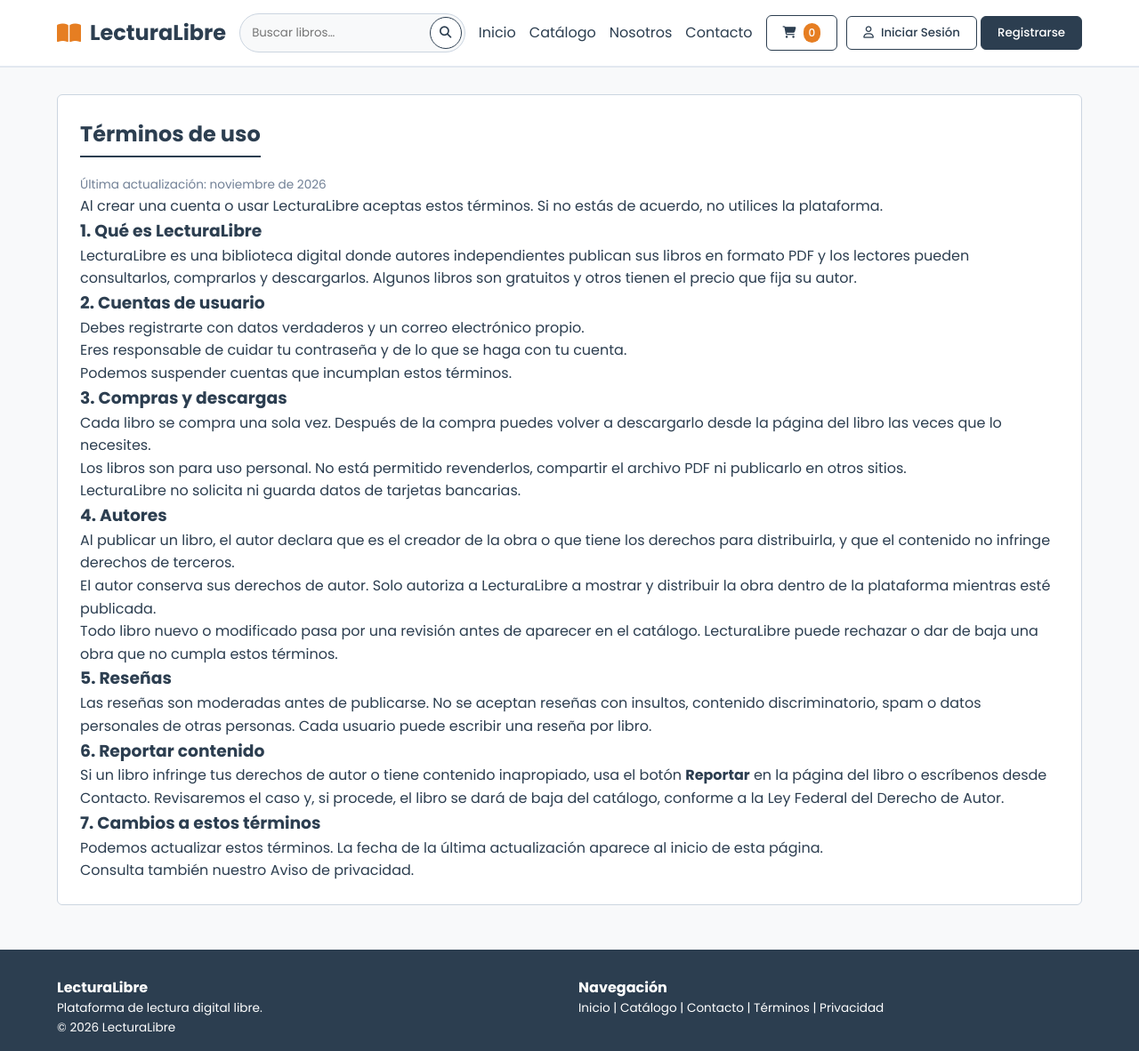
After one commit to AngelLepe19/PIA_LAB-ProgramacionWeb, a PHP site: page /terminos.php in a window 1280 px wide. The commit adds this page. Shown: the whole page at 89% size. Run offline with PHP 8.4, Linux system fonts and the light colour scheme.

Commit message:
Agrega terminos de uso, aviso de privacidad y registro como autor

```diff
--- /dev/null
+++ b/terminos.php
@@ -0,0 +1,240 @@
+<?php
+session_start();
+require_once 'config/conexion.php';
+
+$pagina_actual = basename($_SERVER['PHP_SELF']);
+$logueado = isset($_SESSION['id_usuario']);
+$id_rol = $logueado ? (int)$_SESSION['id_rol'] : 0;
+$nombre_usuario = $logueado ? $_SESSION['nombre_completo'] : '';
+
+// Contar libros en el carrito real del usuario
+$cart_count = 0;
+if ($logueado) {
+    $stmt_cart = $conn->prepare("SELECT COUNT(*) AS total FROM carrito WHERE id_usuario = ?");
+    $stmt_cart->bind_param("i", $_SESSION['id_usuario']);
+    $stmt_cart->execute();
+    $res_cart = $stmt_cart->get_result()->fetch_assoc();
+    $cart_count = (int)($res_cart['total'] ?? 0);
+    $stmt_cart->close();
+}
+
+// Esta página no maneja avisos propios
+$alerta_texto = '';
+$alerta_tipo = '';
+?>
+<!DOCTYPE html>
+<html lang="es">
+<head>
+    <meta charset="UTF-8">
+    <meta name="viewport" content="width=device-width, initial-scale=1.0">
+    <title>Términos de uso - LecturaLibre</title>
+    <link rel="stylesheet" href="assets/css/estilos.css?v=5">
+    <script src="assets/js/main.js"></script>
+</head>
+<body>
+
+    <header>
+        <div class="container navbar">
+            <a href="index.php" class="logo">
+                <i class="fa-solid fa-book-open"></i><span>LecturaLibre</span>
+            </a>
+
+            <details class="nav-menu-toggle">
+                <summary class="btn search-icon" aria-label="Menú" aria-controls="nav-menu">
+                    <i class="fa-solid fa-bars" aria-hidden="true"></i>
+                </summary>
+            </details>
+
+            <form class="search-bar" action="catalogo.php" method="get" role="search">
+                <input type="search" id="global-search" name="q" aria-label="Buscar por título, autor o categoría"
+                       placeholder="Buscar libros…">
+                <button type="submit" class="btn search-icon" aria-label="Buscar">
+                    <i class="fa-solid fa-magnifying-glass" aria-hidden="true"></i>
+                </button>
+            </form>
+
+            <div class="nav-menu" id="nav-menu">
+                <ul class="nav-links">
+                    <li><a href="index.php" id="link-inicio" class="<?= $pagina_actual === 'index.php' ? 'active-link' : '' ?>">Inicio</a></li>
+                    <li><a href="catalogo.php" id="link-catalogo" class="<?= $pagina_actual === 'catalogo.php' ? 'active-link' : '' ?>">Catálogo</a></li>
+                    <li><a href="nosotros.php" id="link-nosotros" class="<?= $pagina_actual === 'nosotros.php' ? 'active-link' : '' ?>">Nosotros</a></li>
+                    <li><a href="contacto.php" id="link-contacto" class="<?= $pagina_actual === 'contacto.php' ? 'active-link' : '' ?>">Contacto</a></li>
+
+                    <?php if ($id_rol === 2): ?>
+                        <li id="author-nav-item"><a href="admin/libros.php">Panel Autor</a></li>
+                    <?php elseif ($id_rol === 3): ?>
+                        <li id="worker-nav-item"><a href="admin/resenas.php">Panel Trabajador</a></li>
+                    <?php elseif ($id_rol === 4): ?>
+                        <li id="admin-nav-item"><a href="admin/reportes.php">Panel Admin</a></li>
+                    <?php endif; ?>
+                </ul>
+
+                <div class="user-actions">
+                    <button class="btn" onclick="window.location.href='carrito.php'">
+                        <i class="fa-solid fa-cart-shopping"></i> <span id="cart-count" class="badge"><?= $cart_count ?></span>
+                    </button>
+
+                    <?php if (!$logueado): ?>
+                        <div id="auth-buttons">
+                            <button class="btn" onclick="openAuthModal('login')"><i class="fa-regular fa-user"></i> Iniciar Sesión</button>
+                            <button class="btn btn-primary" onclick="openAuthModal('signup')">Registrarse</button>
+                        </div>
+                    <?php else: ?>
+                        <div id="user-menu" style="display: flex; gap: 10px; align-items: center;">
+                            <button class="btn" onclick="window.location.href='perfil.php'">
+                                <i class="fa-solid fa-circle-user"></i> <span id="user-display-name"><?= htmlspecialchars($nombre_usuario) ?></span>
+                            </button>
+                            <a href="auth/logout.php" class="btn btn-danger" title="Cerrar sesión">
+                                <i class="fa-solid fa-right-from-bracket"></i>
+                            </a>
+                        </div>
+                    <?php endif; ?>
+                </div>
+            </div>
+        </div>
+    </header>
+
+    <?php if ($alerta_texto !== ''): ?>
+        <div class="container" style="margin-top: 15px;">
+            <div style="padding: 12px 16px; border-radius: 6px; font-size: 0.9rem; background: <?= $alerta_tipo === 'exito' ? '#d4edda' : '#f8d7da' ?>; color: <?= $alerta_tipo === 'exito' ? '#155724' : '#721c24' ?>; border: 1px solid <?= $alerta_tipo === 'exito' ? '#c3e6cb' : '#f5c6cb' ?>;">
+                <?= htmlspecialchars($alerta_texto) ?>
+            </div>
+        </div>
+    <?php endif; ?>
+
+    <main class="container">
+        <section id="terminos" class="texto-legal" style="background: white; padding: 25px; border-radius: var(--radius); border: 1px solid var(--wf-border); line-height: 1.6;">
+            <h2 class="section-title">Términos de uso</h2>
+            <p style="font-size: 0.85rem; color: var(--wf-gray);">Última actualización: noviembre de 2026</p>
+
+            <p>Al crear una cuenta o usar LecturaLibre aceptas estos términos. Si no estás de acuerdo, no utilices la plataforma.</p>
+
+            <h3>1. Qué es LecturaLibre</h3>
+            <p>LecturaLibre es una biblioteca digital donde autores independientes publican sus libros en formato PDF y los lectores pueden consultarlos, comprarlos y descargarlos. Algunos libros son gratuitos y otros tienen el precio que fija su autor.</p>
+
+            <h3>2. Cuentas de usuario</h3>
+            <ul>
+                <li>Debes registrarte con datos verdaderos y un correo electrónico propio.</li>
+                <li>Eres responsable de cuidar tu contraseña y de lo que se haga con tu cuenta.</li>
+                <li>Podemos suspender cuentas que incumplan estos términos.</li>
+            </ul>
+
+            <h3>3. Compras y descargas</h3>
+            <ul>
+                <li>Cada libro se compra una sola vez. Después de la compra puedes volver a descargarlo desde la página del libro las veces que lo necesites.</li>
+                <li>Los libros son para uso personal. No está permitido revenderlos, compartir el archivo PDF ni publicarlo en otros sitios.</li>
+                <li>LecturaLibre no solicita ni guarda datos de tarjetas bancarias.</li>
+            </ul>
+
+            <h3>4. Autores</h3>
+            <ul>
+                <li>Al publicar un libro, el autor declara que es el creador de la obra o que tiene los derechos para distribuirla, y que el contenido no infringe derechos de terceros.</li>
+                <li>El autor conserva sus derechos de autor. Solo autoriza a LecturaLibre a mostrar y distribuir la obra dentro de la plataforma mientras esté publicada.</li>
+                <li>Todo libro nuevo o modificado pasa por una revisión antes de aparecer en el catálogo. LecturaLibre puede rechazar o dar de baja una obra que no cumpla estos términos.</li>
+            </ul>
+
+            <h3>5. Reseñas</h3>
+            <p>Las reseñas son moderadas antes de publicarse. No se aceptan reseñas con insultos, contenido discriminatorio, spam o datos personales de otras personas. Cada usuario puede escribir una reseña por libro.</p>
+
+            <h3>6. Reportar contenido</h3>
+            <p>Si un libro infringe tus derechos de autor o tiene contenido inapropiado, usa el botón <strong>Reportar</strong> en la página del libro o escríbenos desde <a href="contacto.php">Contacto</a>. Revisaremos el caso y, si procede, el libro se dará de baja del catálogo, conforme a la Ley Federal del Derecho de Autor.</p>
+
+            <h3>7. Cambios a estos términos</h3>
+            <p>Podemos actualizar estos términos. La fecha de la última actualización aparece al inicio de esta página.</p>
+
+            <p>Consulta también nuestro <a href="privacidad.php">Aviso de privacidad</a>.</p>
+        </section>
+    </main>
+
+
+    <div class="modal-overlay" id="authModal">
+        <div class="modal">
+            <span class="close-modal" onclick="closeAuthModal()">&times;</span>
+
+            <form id="loginForm" action="auth/login.php" method="POST">
+                <h3 style="margin-bottom: 15px;">Iniciar Sesión</h3>
+                <div class="form-group">
+                    <label>Correo Electrónico</label>
+                    <input type="email" name="correo" id="login-email" placeholder="usuario@correo.com" required>
+                </div>
+                <div class="form-group">
+                    <label>Contraseña</label>
+                    <input type="password" name="password" placeholder="••••••••" required>
+                </div>
+                <button type="submit" class="btn btn-primary" style="width: 100%;">Ingresar</button>
+                <p class="auth-toggle">¿Olvidaste tu contraseña? <a onclick="toggleAuthMode('recover')">Recuperar aquí</a></p>
+                <p class="auth-toggle">¿No tienes una cuenta? <a onclick="toggleAuthMode('signup')">Regístrate aquí</a></p>
+            </form>
+
+            <form id="signupForm" action="auth/registro.php" method="POST" style="display: none;" onsubmit="return validarRegistro(event)">
+                <h3 style="margin-bottom: 15px;">Crear una Cuenta</h3>
+                <div class="form-group">
+                    <label>Nombre Completo</label>
+                    <input type="text" name="nombre_completo" id="signup-name" placeholder="Tu Nombre" required>
+                </div>
+                <div class="form-group">
+                    <label>Correo Electrónico</label>
+                    <input type="email" name="correo" id="signup-email" placeholder="usuario@correo.com" required>
+                </div>
+                <div class="form-group">
+                    <label for="signup-password">Contraseña</label>
+                    <input type="password" name="password" id="signup-password" autocomplete="new-password" placeholder="••••••••" required>
+                </div>
+                <div class="form-group">
+                    <label for="signup-password-confirm">Confirmar contraseña</label>
+                    <input type="password" id="signup-password-confirm" autocomplete="new-password" placeholder="••••••••" required>
+                </div>
+                <div class="form-group">
+                    <label for="signup-tipo">Tipo de cuenta</label>
+                    <select name="tipo_cuenta" id="signup-tipo">
+                        <option value="lector">Lector</option>
+                        <option value="autor">Autor (quiero publicar mis libros)</option>
+                    </select>
+                </div>
+                <label style="display: flex; gap: 8px; align-items: flex-start; font-size: 0.85rem; margin-bottom: 15px;">
+                    <input type="checkbox" name="acepto_terminos" value="1" required style="width: auto; margin-top: 3px;">
+                    <span>Acepto los <a href="terminos.php" target="_blank">Términos de uso</a> y el <a href="privacidad.php" target="_blank">Aviso de privacidad</a>.</span>
+                </label>
+                <button type="submit" class="btn btn-primary" style="width: 100%;">Registrarse</button>
+                <p class="auth-toggle">¿Ya tienes cuenta? <a onclick="toggleAuthMode('login')">Inicia sesión</a></p>
+            </form>
+
+            <form id="recoverForm" action="auth/recuperar.php" method="POST" style="display: none;">
+                <h3 style="margin-bottom: 15px;">Recuperar Contraseña</h3>
+                <p style="font-size:0.85rem; color: var(--wf-gray); margin-bottom:15px;">Ingresa tu correo registrado para enviarte un enlace de restablecimiento.</p>
+                <div class="form-group">
+                    <label>Correo Electrónico</label>
+                    <input type="email" name="correo" id="recover-email" placeholder="usuario@correo.com" required>
+                </div>
+                <button type="submit" class="btn btn-primary" style="width: 100%;">Enviar Correo</button>
+                <p class="auth-toggle"><a onclick="toggleAuthMode('login')">&larr; Volver a inicio de sesión</a></p>
+            </form>
+        </div>
+    </div>
+
+    <footer>
+        <div class="container footer-cols">
+            <div>
+                <h4>LecturaLibre</h4>
+                <p style="font-size: 0.85rem;">Plataforma de lectura digital libre.</p>
+                <p style="font-size: 0.85rem;">&copy; <?= date('Y') ?> LecturaLibre</p>
+            </div>
+
+            <nav aria-label="Navegación del pie de página">
+                <h4>Navegación</h4>
+                <p style="font-size: 0.85rem;">
+                    <a href="index.php">Inicio</a>
+                    <span aria-hidden="true"> | </span>
+                    <a href="catalogo.php">Catálogo</a>
+                    <span aria-hidden="true"> | </span>
+                    <a href="contacto.php">Contacto</a>
+                    <span aria-hidden="true"> | </span>
+                    <a href="terminos.php">Términos</a>
+                    <span aria-hidden="true"> | </span>
+                    <a href="privacidad.php">Privacidad</a>
+                </p>
+            </nav>
+        </div>
+    </footer>
+</body>
+</html>
```
Also changed, not shown: admin/libro_form.php (+16 -1 lines), auth/registro.php (+11 -4 lines), checkout.php (+16 -1 lines), confirmacion.php (+16 -1 lines), contacto.php (+17 -2 lines), privacidad.php (added, +237 -0 lines).
